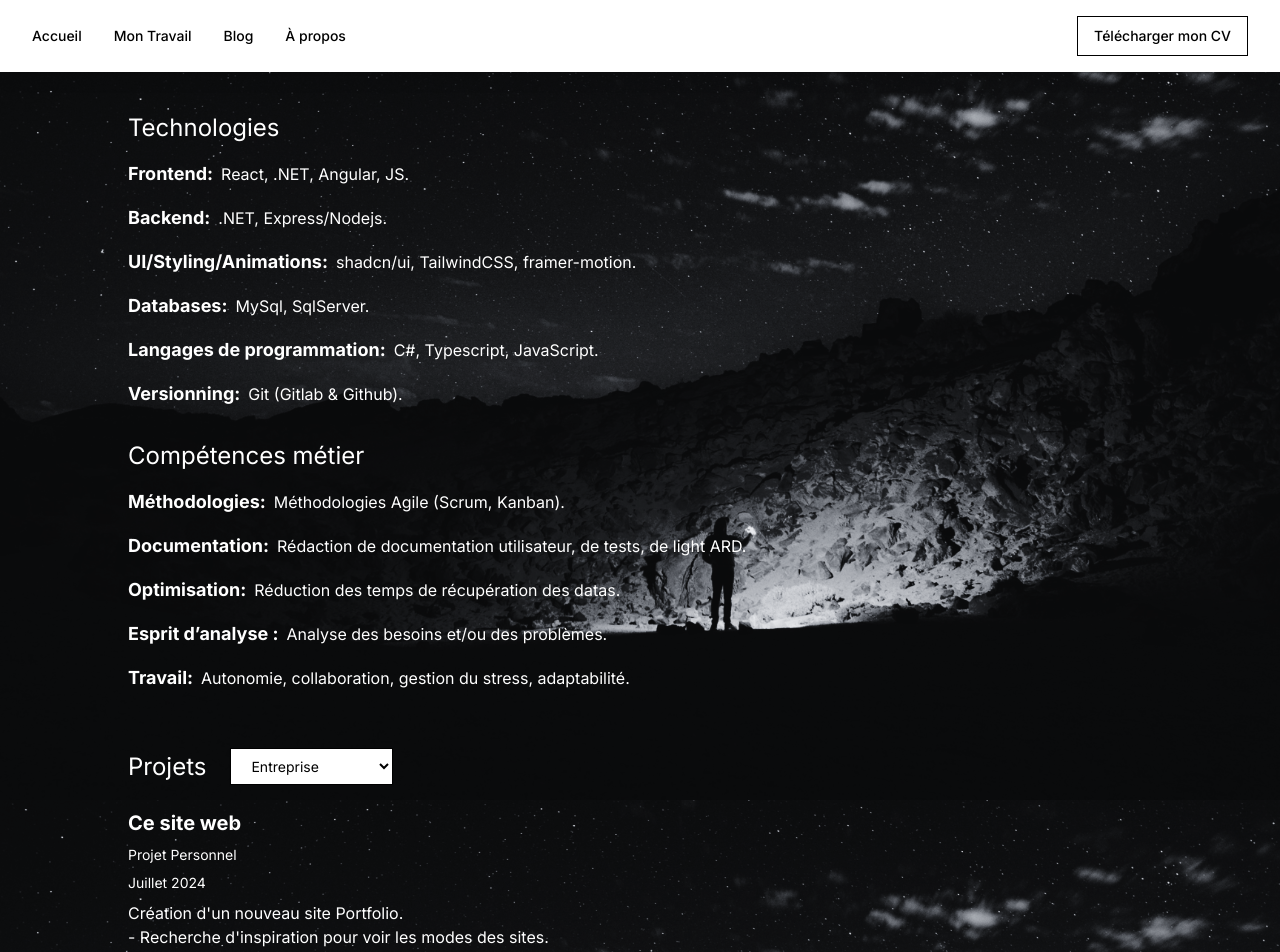
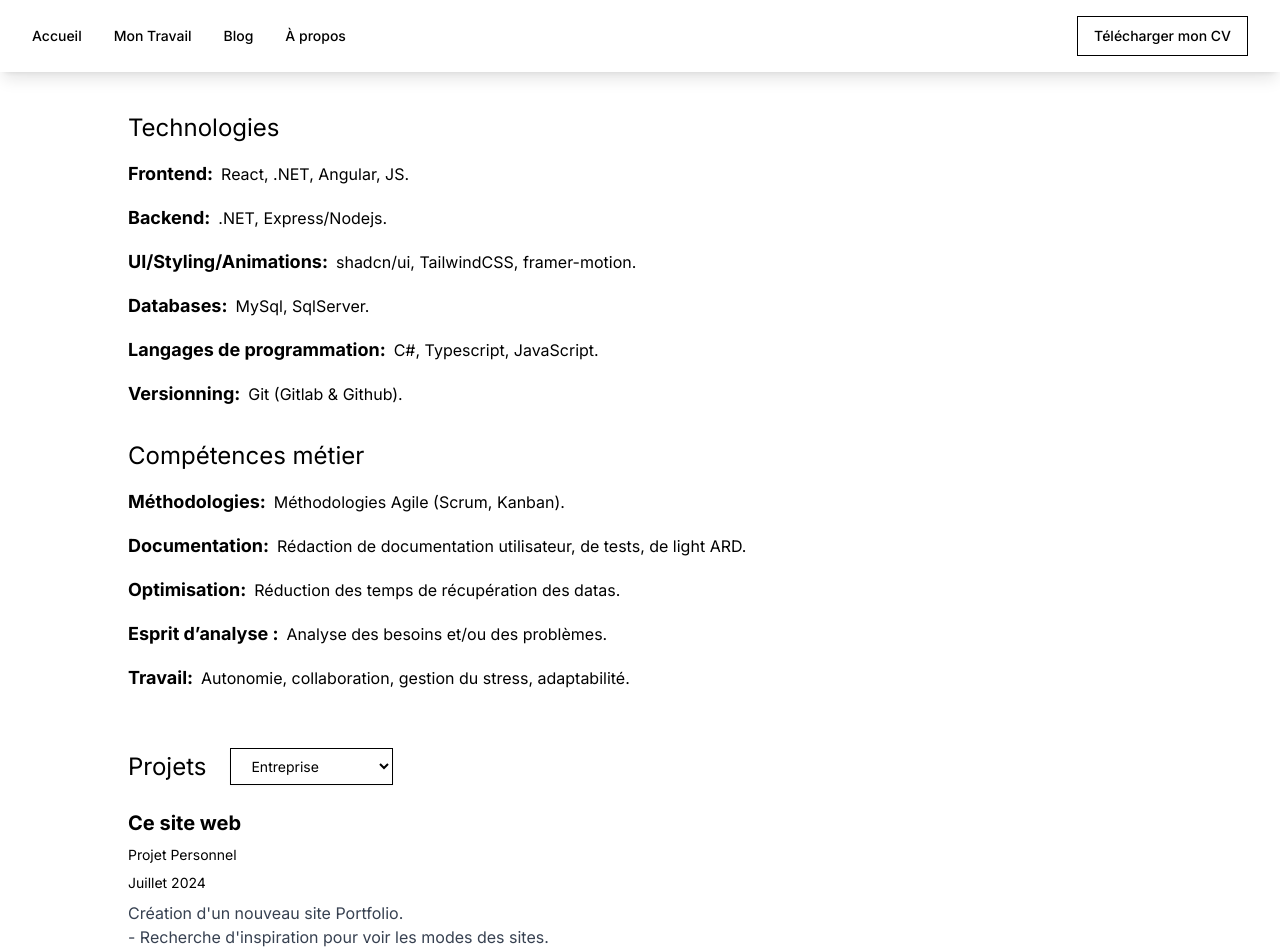
Before and after one commit to ThomasC317/websiteV2, a Next.js app: page /work in a window 1280 px wide. Shown: the top 952 px of the page. Built offline with nearby package versions, Linux system fonts and the light colour scheme.

Commit message:
setting baack work page

```diff
--- a/app/work/page.tsx
+++ b/app/work/page.tsx
@@ -163,85 +163,85 @@ const handleCompanyChange = (e) => {
 };
 
   return (
-    <div className="min-h-screen ">
+    <div className="min-h-screen bg-white">
       <Navbar />
       <main className="mx-auto px-24 py-12 mt-16">
         <div>
           <div className="px-8">
-            <h2 className="text-2xl mb-4 color-white">Technologies</h2>
+            <h2 className="text-2xl mb-4">Technologies</h2>
               <div  className="mb-4 flex techno-align">
-                <h3 className="text-lg font-bold color-white">Frontend: </h3>
-                    <p className="ml-2 color-white">
+                <h3 className="text-lg font-bold">Frontend: </h3>
+                    <p className="ml-2">
                       React, .NET, Angular, JS.
                     </p>
               </div>
               <div  className="mb-4 flex techno-align">
-                <h3 className="text-lg font-bold color-white">Backend: </h3>
-                    <p className="ml-2 color-white">
+                <h3 className="text-lg font-bold">Backend: </h3>
+                    <p className="ml-2">
                       .NET, Express/Nodejs.
                     </p>
               </div>
               <div  className="mb-4 flex techno-align">
-                <h3 className="text-lg font-bold color-white">UI/Styling/Animations: </h3>
-                    <p className="ml-2 color-white">
+                <h3 className="text-lg font-bold">UI/Styling/Animations: </h3>
+                    <p className="ml-2">
                     shadcn/ui, TailwindCSS, framer-motion.
                     </p>
               </div>
               <div  className="mb-4 flex techno-align">
-                <h3 className="text-lg font-bold color-white">Databases: </h3>
-                    <p className="ml-2 color-white">
+                <h3 className="text-lg font-bold">Databases: </h3>
+                    <p className="ml-2">
                       MySql, SqlServer.
                     </p>
               </div>
               <div  className="mb-4 flex techno-align">
-                <h3 className="text-lg font-bold color-white">Langages de programmation: </h3>
-                    <p className="ml-2 color-white">
+                <h3 className="text-lg font-bold">Langages de programmation: </h3>
+                    <p className="ml-2">
                       C#, Typescript, JavaScript.
                     </p>
               </div>
               <div  className="mb-4 flex techno-align">
-                <h3 className="text-lg font-bold color-white">Versionning: </h3>
-                    <p className="ml-2 color-white">
+                <h3 className="text-lg font-bold">Versionning: </h3>
+                    <p className="ml-2">
                     Git (Gitlab & Github).
                     </p>
               </div>
           </div>
           <div className="px-8 py-4">
-            <h2 className="text-2xl mb-4 color-white">Compétences métier</h2>
+            <h2 className="text-2xl mb-4">Compétences métier</h2>
             <div  className="mb-4 flex techno-align">
-                <h3 className="text-lg font-bold color-white">Méthodologies: </h3>
-                    <p className="ml-2 color-white">
+                <h3 className="text-lg font-bold">Méthodologies: </h3>
+                    <p className="ml-2">
                       Méthodologies Agile (Scrum, Kanban).
                     </p>
               </div>
               <div  className="mb-4 flex techno-align">
-                <h3 className="text-lg font-bold color-white">Documentation: </h3>
-                    <p className="ml-2 color-white">
+                <h3 className="text-lg font-bold">Documentation: </h3>
+                    <p className="ml-2">
                       Rédaction de documentation utilisateur, de tests, de light ARD.
                     </p>
               </div>
               <div  className="mb-4 flex techno-align">
-                <h3 className="text-lg font-bold color-white">Optimisation: </h3>
-                    <p className="ml-2 color-white">
+                <h3 className="text-lg font-bold">Optimisation: </h3>
+                    <p className="ml-2">
                       Réduction des temps de récupération des datas.
                     </p>
               </div>
               <div  className="mb-4 flex techno-align">
-                <h3 className="text-lg font-bold color-white">Esprit d’analyse : </h3>
-                    <p className="ml-2 color-white">
+                <h3 className="text-lg font-bold  ">Esprit d’analyse : </h3>
+                    <p className="ml-2">
                       Analyse des besoins et/ou des problèmes.
                     </p>
               </div>
               <div  className="mb-4 flex techno-align">
-                <h3 className="text-lg font-bold color-white">Travail: </h3>
-                    <p className="ml-2 color-white">
+                <h3 className="text-lg font-bold  ">Travail: </h3>
+                    <p className="ml-2">
                       Autonomie, collaboration, gestion du stress, adaptabilité.
                     </p>
               </div>
 
           </div>
           <div className="px-8 pt-4 flex items-center gap-2">
-  <h2 className="text-2xl color-white">Projets</h2>
+  <h2 className="text-2xl">Projets</h2>
   <select
     id="companyFilter"
     name="companyFilter"
@@ -264,18 +264,18 @@ const handleCompanyChange = (e) => {
         return (
           <div key={index} className={`bg-gray-100 rounded-lg px-8 py-6 border-b border-color-lightgray`}>
             <div className="relative w-full left-1/2 transform -translate-x-1/2">
-              <h3 className="text-xl font-bold mb-2 color-white">{project.title}</h3>
-                <p className="text-sm text-gray-600 mb-2 color-white">{project.company}</p>
-                <p className="text-sm text-gray-300 mb-2 color-white">{project.year}</p>
+              <h3 className="text-xl font-bold mb-2">{project.title}</h3>
+                <p className="text-sm text-gray-600 mb-2">{project.company}</p>
+                <p className="text-sm text-gray-300 mb-2">{project.year}</p>
               <p
-                className="text-base text-gray-700 color-white"
+                className="text-base text-gray-700"
                 dangerouslySetInnerHTML={{ __html: project.description }}
               />
-              <div className="mt-4 flex flex-wrap gap-2 ">
+              <div className="mt-4 flex flex-wrap gap-2">
                 {project.tags.map((tech, index) => (
                   <span
                     key={index}
-                    className="bg-gray-700 px-3 py-1 rounded-lg text-xs font-medium text-gray-200 color-white"
+                    className="bg-gray-700 px-3 py-1 rounded-lg text-xs font-medium text-gray-200"
                   >
                     {tech}
                   </span>
@@ -288,51 +288,51 @@ const handleCompanyChange = (e) => {
           <div className="px-8 py-4">
             <h2 className="text-2xl mb-4">Applications/Outils</h2>
             <div  className="mb-4 flex">
-                <a href="https://code.visualstudio.com/" className="underline-link color-white">VS Code </a>
+                <a href="https://code.visualstudio.com/" className="underline-link">VS Code </a>
                 <Trema/>
-                    <p className="ml-2 color-white">
+                    <p className="ml-2">
                       Un des meilleurs éditeurs de code que j'ai pu tester, très customisable.
                     </p>
               </div>
               <div  className="mb-4 flex">
-                <a href="https://github.com/" className="underline-link color-white">GitHub </a>
+                <a href="https://github.com/" className="underline-link">GitHub </a>
                 <Trema/>
-                    <p className="ml-2 color-white">
+                    <p className="ml-2">
                       La feature des pages est assez folle pour hoster des sites facilement, très pratique pour les portfolios notamment.
                     </p>
               </div>
-              <div  className="mb-4 flex ">
-                <a href="https://www.sonarsource.com/" className="underline-link color-white">Sonarlint/Cloud </a>
+              <div  className="mb-4 flex">
+                <a href="https://www.sonarsource.com/" className="underline-link">Sonarlint/Cloud </a>
                 <Trema/>
-                    <p className="ml-2 color-white">
+                    <p className="ml-2">
                       J'ai beau avoir travaillé peu avec, l'utilité est impressionante. Très simple à installer et la qualité de code est rapidement améliorée.
                     </p>
               </div>
               <div  className="mb-4 flex">
-                <a href="https://azure.microsoft.com/fr-fr/products/devops" className="underline-link color-white">Azure Devops </a>
+                <a href="https://azure.microsoft.com/fr-fr/products/devops" className="underline-link">Azure Devops </a>
                 <Trema/>
-                    <p className="ml-2 color-white">
+                    <p className="ml-2">
                       L'ensemble des features est très appréciable. Avoir accès au Kanban, aux repositories, a la création d'artifacts et aux pipelines sur la même plateforme... ça m'a été très utile.
                     </p>
               </div>
               <div  className="mb-4 flex">
-                <a href="https://www.google.com/intl/fr/drive/" className="underline-link color-white">Google Workspace </a>
+                <a href="https://www.google.com/intl/fr/drive/" className="underline-link">Google Workspace </a>
                 <Trema/>
-                    <p className="ml-2 color-white">
+                    <p className="ml-2">
                       Gratuit & très complet, pas besoin de dire grand chose de plus.
                     </p>
               </div>
               <div  className="mb-4 flex">
-                <a href="https://www.canva.com/" className="underline-link color-white">Canva </a>
+                <a href="https://www.canva.com/" className="underline-link">Canva </a>
                 <Trema/>
-                    <p className="ml-2 color-white">
+                    <p className="ml-2">
                       Très utile pour créer des schémas, des documents textes en tout genre, ou même des présentations. Je ne suis pas fan de la disparition des applications tierces cependant.
                     </p>
               </div>
               <div className="mb-4 flex">
-                <a href="https://v0.dev/" className="underline-link color-white">V0 Dev </a>
+                <a href="https://v0.dev/" className="underline-link">V0 Dev </a>
                 <Trema/>
-                    <p className="ml-2 color-white">
+                    <p className="ml-2">
                       Génération par IA d'interfaces simples. Très utile pour générer des composants en React.
                     </p>
               </div>
```
